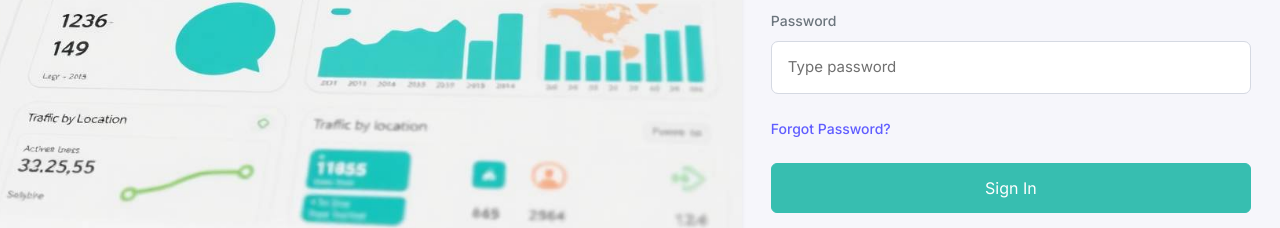
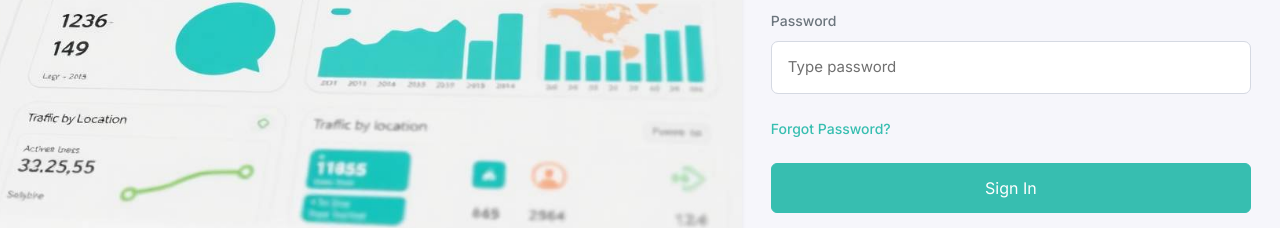
Before and after one commit to jamtechdev/mvp-test, a Next.js app: page / in a window 1280 px wide. Shown: the part 432-660 px from the top of the page. Built offline with nearby package versions, Linux system fonts and the light colour scheme.

Commit message:
change the color font of the forgotten password to be the same with the color button, it shouldnt be blue

```diff
--- a/src/app/_components/SignIn.jsx
+++ b/src/app/_components/SignIn.jsx
@@ -196,7 +196,7 @@ export default function SignIn() {
                     <BootstrapForm.Group className="mb-4">
                       <Link
                         href="/"
-                        className="fw-medium text-primary text-decoration-none"
+                        className="fw-medium text-primary text-decoration-none forgot"
                       >
                         Forgot Password?
                       </Link>
--- a/src/app/css/dark-theme.css
+++ b/src/app/css/dark-theme.css
@@ -240,9 +240,13 @@
 [data-theme="dark"] .auth-main-content .btn.btn-primary:hover span,
 [data-theme="dark"] .auth-main-content .btn.btn-primary:focus span,
 [data-theme="dark"] .auth-main-content .btn.btn-primary:active span {
-  color: #605dff !important;
+  color: #37BEB0 !important;
 }
-
+[data-theme="dark"] .auth-main-content .btn.btn-primary:hover,
+[data-theme="dark"] .auth-main-content .btn.btn-primary:focus ,
+[data-theme="dark"] .auth-main-content .btn.btn-primary:active{
+background-color: transparent !important;
+}
 [data-theme="dark"] .bg-success.text-success {
   color: #198754 !important;
 }
@@ -259,3 +263,7 @@
     border: 1px solid #232c44 !important;
     background: #0a0e19 !important;
 }
+
+[data-theme="dark"] .text-primary.forgot{
+color: #37BEB0 !important;
+}
--- a/src/app/globals.css
+++ b/src/app/globals.css
@@ -1688,3 +1688,12 @@ table {
   max-width: 450px;
 
 }
+.text-primary.forgot{
+color: #37BEB0 !important;
+}
+
+[data-theme="dark"] .auth-main-content .btn.btn-primary:hover span,
+[data-theme="dark"] .auth-main-content .btn.btn-primary:focus span,
+[data-theme="dark"] .auth-main-content .btn.btn-primary:active span {
+  color: #37BEB0 !important;
+}
```
